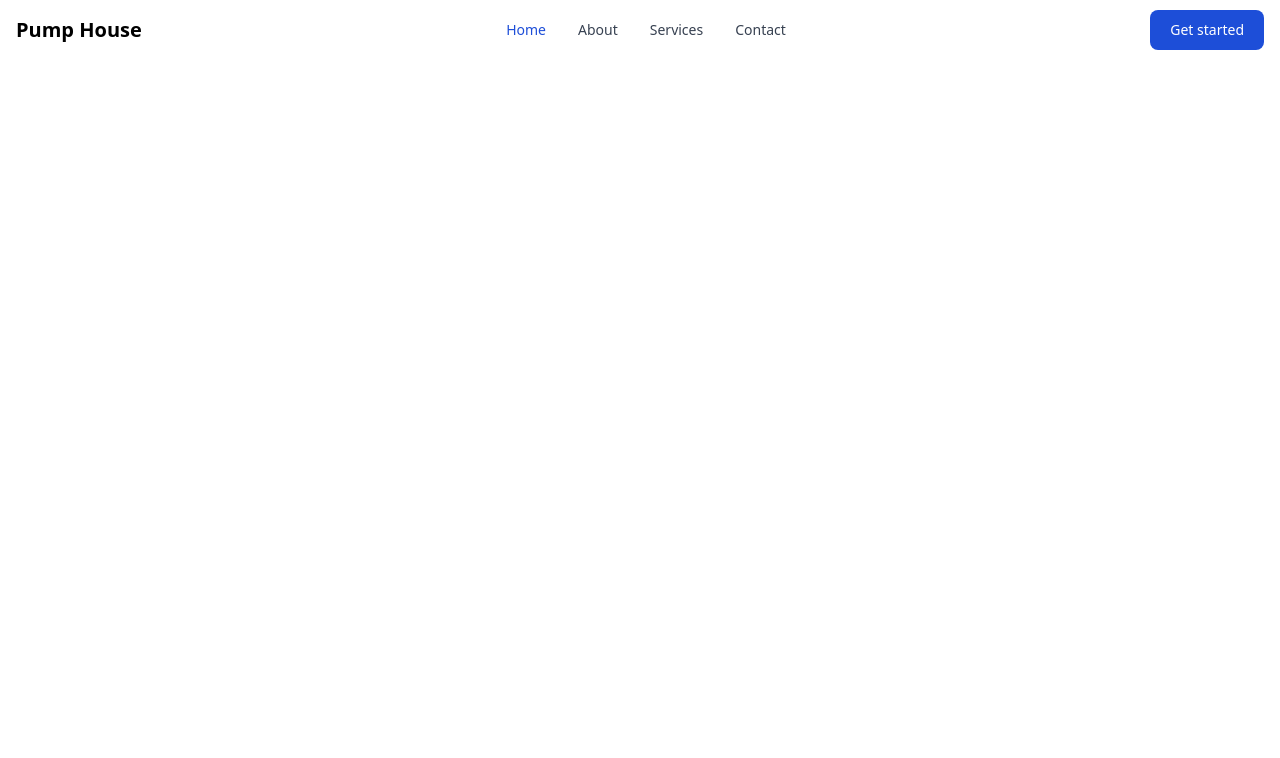
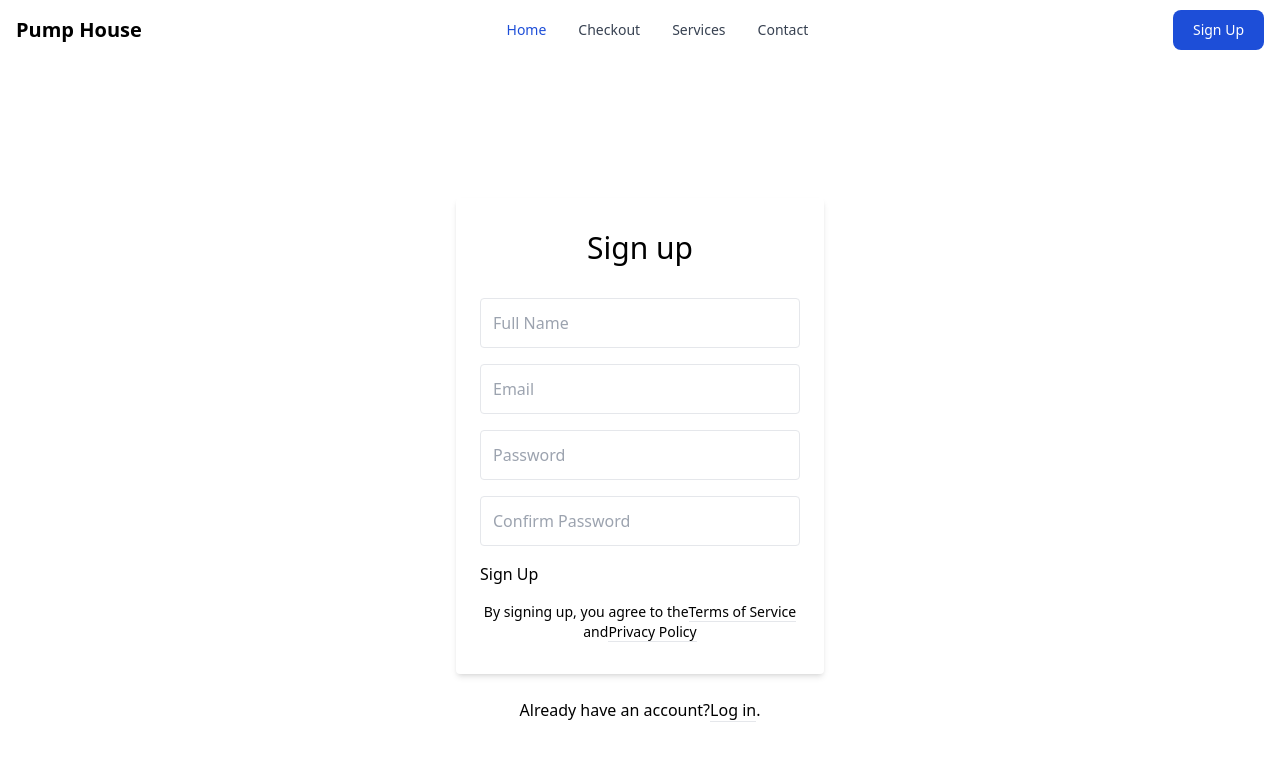
Before and after one commit to Shahil19/gym-house, a React (Create React App) app: page /register in a window 1280 px wide. Shown: the top 758 px of the page. Built offline with nearby package versions, Linux system fonts and the light colour scheme.

Commit message:
registration form created

```diff
--- a/src/App.js
+++ b/src/App.js
@@ -4,6 +4,7 @@ import Home from './Pages/Home/Home/Home';
 import { Route, Routes } from 'react-router-dom';
 import Header from './Pages/Shared/Header/Header';
 import CheckOut from './Pages/Checkout/CheckOut';
+import Register from './Pages/Login/Register/Register';
 
 function App() {
   return (
@@ -13,6 +14,7 @@ function App() {
         <Route path='/' element={<Home></Home>}></Route>
         <Route path='/home' element={<Home></Home>}></Route>
         <Route path='/checkout' element={<CheckOut></CheckOut>}></Route>
+        <Route path='register' element={<Register></Register>}></Route>
       </Routes>
     </div>
   );
--- /dev/null
+++ b/src/Pages/Login/Login/Login.js
@@ -0,0 +1,11 @@
+import React from 'react';
+
+const Login = () => {
+    return (
+        <section>
+            <h2>Please Log In</h2>
+        </section>
+    );
+};
+
+export default Login;
--- /dev/null
+++ b/src/Pages/Login/Register/Register.js
@@ -0,0 +1,77 @@
+import React, { useRef } from 'react';
+
+const Register = () => {
+    const fullNameRef = useRef();
+    const emailRef = useRef();
+    const passwordRef = useRef();
+    const confirmPasswordRef = useRef();
+
+    const handleRegisterUser = (event) => {
+        event.preventDefault();
+        const fullName = fullNameRef.current.value;
+        const email = emailRef.current.value;
+        const password = passwordRef.current.value;
+        const confirmPassword = confirmPasswordRef.current.value;
+
+        console.log(fullName, email, password, confirmPassword);
+    }
+    return (
+        <div className="bg-grey-lighter min-h-screen flex flex-col">
+            <div className="container max-w-sm mx-auto flex-1 flex flex-col items-center justify-center px-2">
+                <div className="bg-white px-6 py-8 rounded shadow-md text-black w-full">
+                    <h1 className="mb-8 text-3xl text-center">Sign up</h1>
+                    <form onSubmit={handleRegisterUser}>
+                        <input
+                            ref={fullNameRef}
+                            type="text"
+                            className="block border border-grey-light w-full p-3 rounded mb-4"
+                            name="fullname"
+                            placeholder="Full Name" />
+
+                        <input
+                            ref={emailRef}
+                            type="text"
+                            className="block border border-grey-light w-full p-3 rounded mb-4"
+                            name="email"
+                            placeholder="Email" />
+
+                        <input
+                            ref={passwordRef}
+                            type="password"
+                            className="block border border-grey-light w-full p-3 rounded mb-4"
+                            name="password"
+                            placeholder="Password" />
+                        <input
+                            ref={confirmPasswordRef}
+                            type="password"
+                            className="block border border-grey-light w-full p-3 rounded mb-4"
+                            name="confirm_password"
+                            placeholder="Confirm Password" />
+                        <input type="submit" value='Sign Up' />
+                    </form>
+
+                    {/* <input type="submit" className='text-white w-full focus:ring-4 focus:outline-none focus:ring-blue-300 font-medium rounded-lg text-sm px-5 py-2.5 text-center mr-3 md:mr-0 dark:bg-blue-600 dark:hover:bg-blue-700 dark:focus:ring-blue-800' >Create Account</input> */}
+
+                    <div className="text-center text-sm text-grey-dark mt-4">
+                        By signing up, you agree to the
+                        <a className="no-underline border-b border-grey-dark text-grey-dark" href="#">
+                            Terms of Service
+                        </a> and
+                        <a className="no-underline border-b border-grey-dark text-grey-dark" href="#">
+                            Privacy Policy
+                        </a>
+                    </div>
+                </div>
+
+                <div className="text-grey-dark mt-6">
+                    Already have an account?
+                    <a className="no-underline border-b border-blue text-blue" href="../login/">
+                        Log in
+                    </a>.
+                </div>
+            </div>
+        </div>
+    );
+};
+
+export default Register;
--- a/src/Pages/Shared/Header/Header.js
+++ b/src/Pages/Shared/Header/Header.js
@@ -1,6 +1,11 @@
 import React from 'react';
+import { Link, useNavigate } from 'react-router-dom';
 
 const Header = () => {
+    const navigate = useNavigate();
+    const navigateToRegister = () => {
+        navigate('/register');
+    }
     return (
         <header>
             <nav className="bg-white border-gray-200 px-2 sm:px-4 py-2.5 rounded dark:bg-gray-800">
@@ -10,7 +15,7 @@ const Header = () => {
                         <span className="self-center text-xl font-semibold whitespace-nowrap dark:text-white">Pump House</span>
                     </a>
                     <div className="flex md:order-2">
-                        <button type="button" className="text-white bg-blue-700 hover:bg-blue-800 focus:ring-4 focus:outline-none focus:ring-blue-300 font-medium rounded-lg text-sm px-5 py-2.5 text-center mr-3 md:mr-0 dark:bg-blue-600 dark:hover:bg-blue-700 dark:focus:ring-blue-800">Get started</button>
+                        <button onClick={navigateToRegister} type="button" className="text-white bg-blue-700 hover:bg-blue-800 focus:ring-4 focus:outline-none focus:ring-blue-300 font-medium rounded-lg text-sm px-5 py-2.5 text-center mr-3 md:mr-0 dark:bg-blue-600 dark:hover:bg-blue-700 dark:focus:ring-blue-800">Sign Up</button>
                         <button data-collapse-toggle="mobile-menu-4" type="button" className="inline-flex items-center p-2 text-sm text-gray-500 rounded-lg md:hidden hover:bg-gray-100 focus:outline-none focus:ring-2 focus:ring-gray-200 dark:text-gray-400 dark:hover:bg-gray-700 dark:focus:ring-gray-600" aria-controls="mobile-menu-4" aria-expanded="false">
                             <span className="sr-only">Open main menu</span>
                             <svg className="w-6 h-6" fill="currentColor" viewBox="0 0 20 20" xmlns="http://www.w3.org/2000/svg"><path fillRule="evenodd" d="M3 5a1 1 0 011-1h12a1 1 0 110 2H4a1 1 0 01-1-1zM3 10a1 1 0 011-1h12a1 1 0 110 2H4a1 1 0 01-1-1zM3 15a1 1 0 011-1h12a1 1 0 110 2H4a1 1 0 01-1-1z" clipRule="evenodd"></path></svg>
@@ -20,10 +25,10 @@ const Header = () => {
                     <div className="hidden justify-between items-center w-full md:flex md:w-auto md:order-1" id="mobile-menu-4">
                         <ul className="flex flex-col mt-4 md:flex-row md:space-x-8 md:mt-0 md:text-sm md:font-medium">
                             <li>
-                                <a href="#" className="block py-2 pr-4 pl-3 text-white bg-blue-700 rounded md:bg-transparent md:text-blue-700 md:p-0 dark:text-white" aria-current="page">Home</a>
+                                <Link to={`/`} className="block py-2 pr-4 pl-3 text-white bg-blue-700 rounded md:bg-transparent md:text-blue-700 md:p-0 dark:text-white" aria-current="page">Home</Link>
                             </li>
                             <li>
-                                <a href="#" className="block py-2 pr-4 pl-3 text-gray-700 border-b border-gray-100 hover:bg-gray-50 md:hover:bg-transparent md:border-0 md:hover:text-blue-700 md:p-0 md:dark:hover:text-white dark:text-gray-400 dark:hover:bg-gray-700 dark:hover:text-white md:dark:hover:bg-transparent dark:border-gray-700">About</a>
+                                <Link to={`/checkout`} className="block py-2 pr-4 pl-3 text-gray-700 border-b border-gray-100 hover:bg-gray-50 md:hover:bg-transparent md:border-0 md:hover:text-blue-700 md:p-0 md:dark:hover:text-white dark:text-gray-400 dark:hover:bg-gray-700 dark:hover:text-white md:dark:hover:bg-transparent dark:border-gray-700">Checkout</Link>
                             </li>
                             <li>
                                 <a href="#" className="block py-2 pr-4 pl-3 text-gray-700 border-b border-gray-100 hover:bg-gray-50 md:hover:bg-transparent md:border-0 md:hover:text-blue-700 md:p-0 md:dark:hover:text-white dark:text-gray-400 dark:hover:bg-gray-700 dark:hover:text-white md:dark:hover:bg-transparent dark:border-gray-700">Services</a>
```
